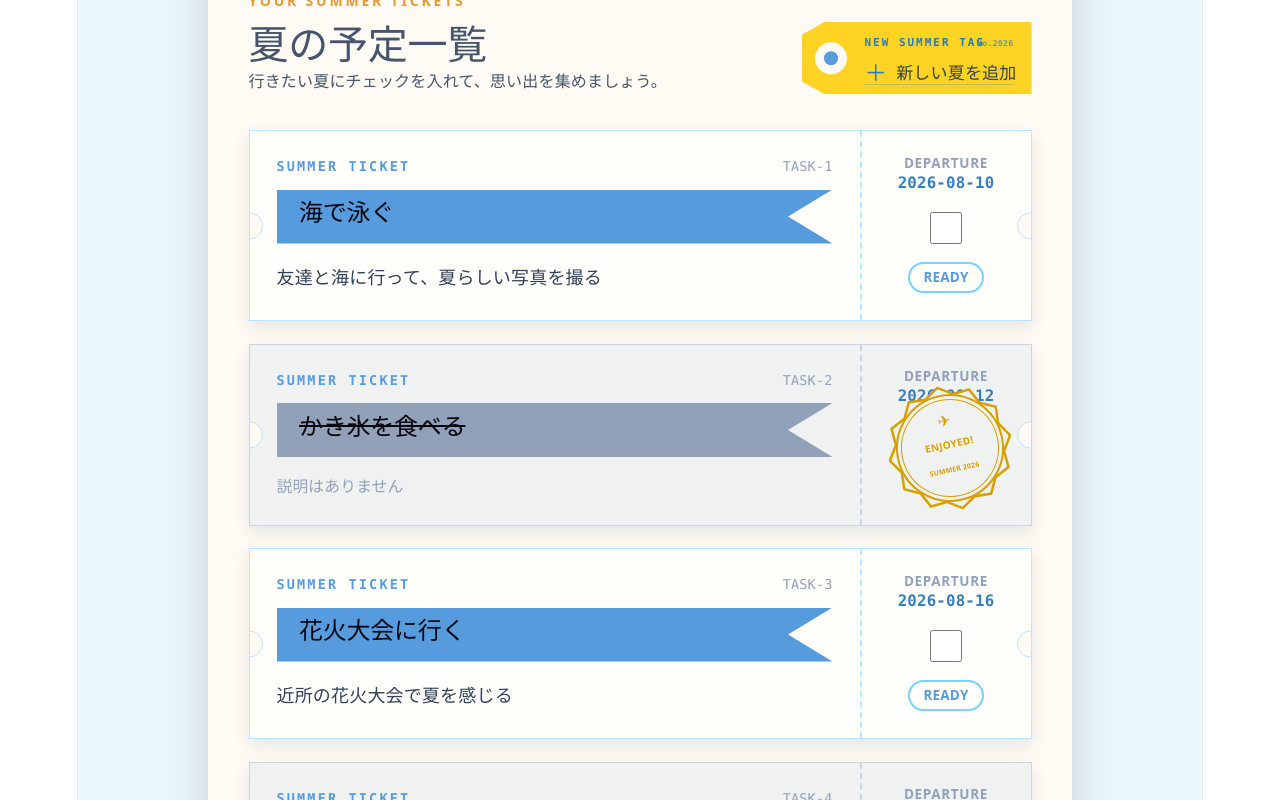
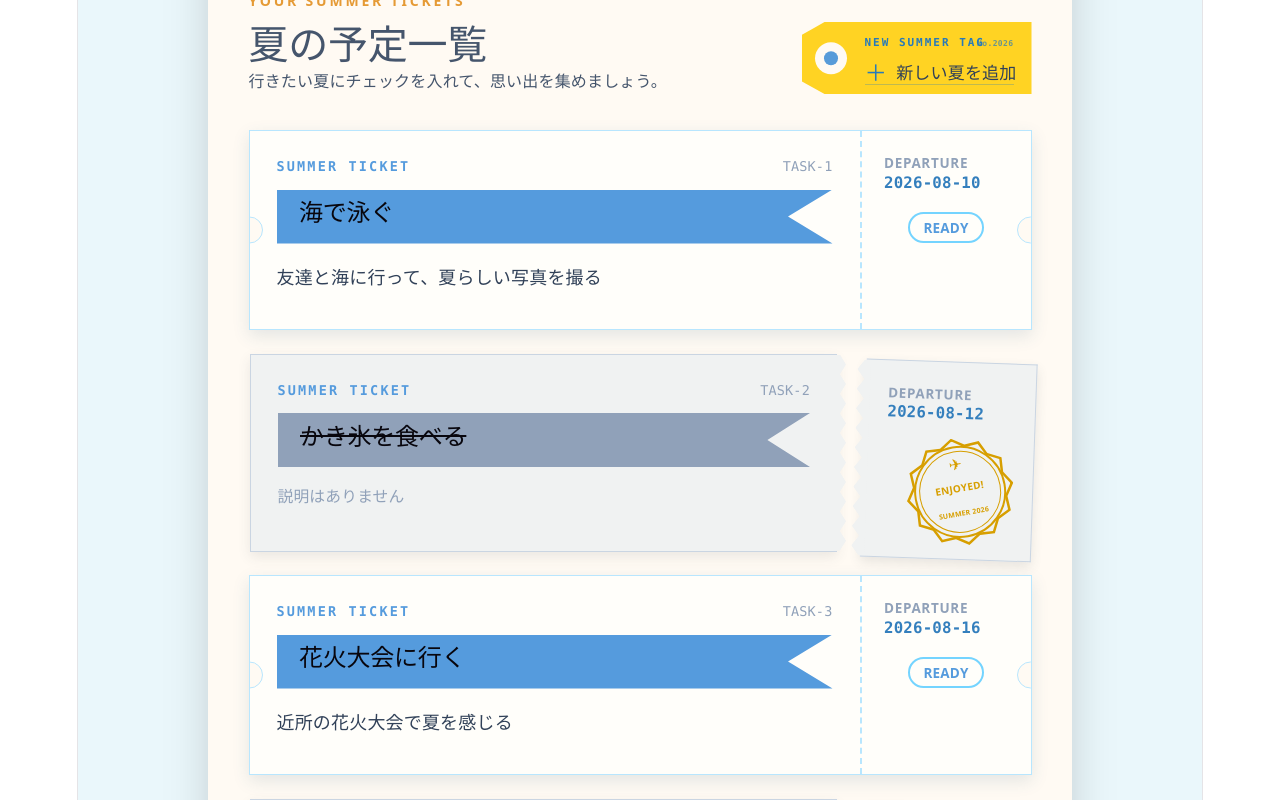
Before and after one commit to team411-uec/26-gassyuku-summer-enjoy, a React (Vite) app: page / in a window 1280 px wide. Shown: the part 480-1280 px from the top of the page. Built offline with nearby package versions, Linux system fonts and the light colour scheme.

Commit message:
タスクをよりチケットっぽくする変更

```diff
--- a/src/components/TaskItem.tsx
+++ b/src/components/TaskItem.tsx
@@ -11,17 +11,60 @@ const stampShape =
 export function TaskItem({ task, onToggle }: TaskItemProps) {
   return (
     <li
-      className={`relative overflow-hidden border shadow-[0_6px_16px_rgba(45,93,126,0.13)] transition duration-200 ${
+      className={`relative transition duration-500 ${
         task.completed
-          ? "border-slate-300 bg-[#f0f2f2]"
-          : "border-sky-200 bg-[#fffefa] hover:-translate-y-0.5 hover:shadow-lg"
+          ? "overflow-visible border border-transparent bg-transparent"
+          : "overflow-hidden border border-sky-200 bg-[#fffaf3] shadow-[0_6px_16px_rgba(45,93,126,0.13)] hover:-translate-y-0.5 hover:shadow-lg"
       }`}
     >
-      <div className="absolute -left-3 top-1/2 h-6 w-6 -translate-y-1/2 rounded-full border border-sky-200 bg-[#fffaf3]" />
-      <div className="absolute -right-3 top-1/2 h-6 w-6 -translate-y-1/2 rounded-full border border-sky-200 bg-[#fffaf3]" />
+      {/* 未完了のときだけ表示する切符の半円 */}
+      {!task.completed && (
+        <>
+          <div className="absolute -left-3 top-1/2 z-30 h-6 w-6 -translate-y-1/2 rounded-full border border-sky-200 bg-[#fffaf3]" />
 
-      <div className="grid sm:grid-cols-[1fr_9.5rem]">
-        <div className="min-w-0 p-5 sm:p-6">
+          <div className="absolute -right-3 top-1/2 z-30 h-6 w-6 -translate-y-1/2 rounded-full border border-sky-200 bg-[#fffaf3]" />
+        </>
+      )}
+
+      {/* 完了すると本体と半券の間が開く */}
+      <div
+        className={`grid transition-all duration-500 sm:grid-cols-[1fr_9.5rem] ${
+          task.completed ? "gap-5" : "gap-0"
+        }`}
+      >
+        {/* チケット本体 */}
+        <div
+          className={`relative min-w-0 p-5 transition-all duration-500 sm:p-6 ${
+            task.completed
+              ? "border-x border-t border-slate-300 bg-[#f0f2f2] shadow-[0_5px_12px_rgba(60,70,80,0.10)] sm:border-y sm:border-l sm:border-r-0"
+              : "bg-[#fffefa]"
+          }`}
+        >
+          {/* スマホ：本体側のちぎれ目 */}
+          {task.completed && (
+            <div
+              aria-hidden="true"
+              className="pointer-events-none absolute -bottom-2 left-0 z-10 h-3 w-full bg-[#f0f2f2] sm:hidden"
+              style={{
+                clipPath:
+                  "polygon(0 0, 100% 0, 100% 45%, 95% 100%, 90% 45%, 85% 100%, 80% 45%, 75% 100%, 70% 45%, 65% 100%, 60% 45%, 55% 100%, 50% 45%, 45% 100%, 40% 45%, 35% 100%, 30% 45%, 25% 100%, 20% 45%, 15% 100%, 10% 45%, 5% 100%, 0 45%)",
+              }}
+            />
+          )}
+
+          {/* PC：本体側のちぎれ目 */}
+          {task.completed && (
+            <div
+              aria-hidden="true"
+              className="pointer-events-none absolute -right-2 top-0 z-10 hidden h-full w-3 bg-[#f0f2f2] sm:block"
+              style={{
+                clipPath:
+                  "polygon(0 0, 55% 0, 100% 5%, 55% 10%, 100% 15%, 55% 20%, 100% 25%, 55% 30%, 100% 35%, 55% 40%, 100% 45%, 55% 50%, 100% 55%, 55% 60%, 100% 65%, 55% 70%, 100% 75%, 55% 80%, 100% 85%, 55% 90%, 100% 95%, 55% 100%, 0 100%)",
+              }}
+            />
+          )}
+
+          {/* チケット番号 */}
           <div className="mb-3 flex items-center justify-between gap-3">
             <p className="font-mono text-xs font-bold tracking-[0.16em] text-[#559bdd]">
               SUMMER TICKET
@@ -32,6 +75,7 @@ export function TaskItem({ task, onToggle }: TaskItemProps) {
             </p>
           </div>
 
+          {/* タスクタイトルの帯 */}
           <div
             className={`mb-4 flex min-h-12 items-center px-5 pr-12 text-white ${
               task.completed ? "bg-slate-400" : "bg-[#559bdd]"
@@ -50,6 +94,7 @@ export function TaskItem({ task, onToggle }: TaskItemProps) {
             </h2>
           </div>
 
+          {/* タスクの説明 */}
           {task.description ? (
             <p
               className={`text-left leading-7 ${
@@ -67,12 +112,60 @@ export function TaskItem({ task, onToggle }: TaskItemProps) {
           )}
         </div>
 
+        {/* 点線より右側・スマホでは下側の半券 */}
         <label
-          className={`flex min-h-36 cursor-pointer items-center justify-between gap-4 border-t-2 border-dashed p-5 sm:flex-col sm:justify-start sm:border-l-2 sm:border-t-0 ${
-            task.completed ? "border-slate-300" : "border-sky-200"
+          title={
+            task.completed
+              ? "クリックして未完了に戻す"
+              : "クリックして完了にする"
+          }
+          className={`relative flex min-h-44 cursor-pointer items-center justify-between gap-4 p-5 transition-all duration-500 sm:flex-col sm:items-start sm:justify-start ${
+            task.completed
+              ? "origin-top-left translate-y-1.5 rotate-[1.5deg] border-x border-b border-slate-300 bg-[#f0f2f2] shadow-[0_5px_12px_rgba(60,70,80,0.12)] sm:translate-x-1.5 sm:translate-y-1 sm:rotate-[2deg] sm:border-y sm:border-r sm:border-l-0"
+              : "border-t-2 border-dashed border-sky-200 bg-[#fffefa] sm:border-l-2 sm:border-t-0"
           }`}
         >
-          <div className="text-left sm:text-center">
+          {/* スマホ：半券側のちぎれ目 */}
+          {task.completed && (
+            <div
+              aria-hidden="true"
+              className="pointer-events-none absolute -top-2 left-0 z-10 h-3 w-full bg-[#f0f2f2] sm:hidden"
+              style={{
+                clipPath:
+                  "polygon(0 100%, 0 55%, 5% 0, 10% 55%, 15% 0, 20% 55%, 25% 0, 30% 55%, 35% 0, 40% 55%, 45% 0, 50% 55%, 55% 0, 60% 55%, 65% 0, 70% 55%, 75% 0, 80% 55%, 85% 0, 90% 55%, 95% 0, 100% 55%, 100% 100%)",
+              }}
+            />
+          )}
+
+          {/* PC：半券側のちぎれ目 */}
+          {task.completed && (
+            <div
+              aria-hidden="true"
+              className="pointer-events-none absolute -left-2 top-0 z-10 hidden h-full w-3 bg-[#f0f2f2] sm:block"
+              style={{
+                clipPath:
+                  "polygon(100% 0, 55% 0, 0 5%, 55% 10%, 0 15%, 55% 20%, 0 25%, 55% 30%, 0 35%, 55% 40%, 0 45%, 55% 50%, 0 55%, 55% 60%, 0 65%, 55% 70%, 0 75%, 55% 80%, 0 85%, 55% 90%, 0 95%, 55% 100%, 100% 100%)",
+              }}
+            />
+          )}
+
+          {/* 表示されないチェックボックス */}
+          <input
+            type="checkbox"
+            checked={task.completed}
+            onChange={(event) =>
+              onToggle(task.id, event.target.checked)
+            }
+            aria-label={
+              task.completed
+                ? `${task.title}を未完了に戻す`
+                : `${task.title}を完了にする`
+            }
+            className="sr-only"
+          />
+
+          {/* 出発日 */}
+          <div className="relative z-20 text-left">
             <p className="text-xs font-bold tracking-wider text-slate-400">
               DEPARTURE
             </p>
@@ -82,32 +175,20 @@ export function TaskItem({ task, onToggle }: TaskItemProps) {
             </p>
           </div>
 
-          <input
-            type="checkbox"
-            checked={task.completed}
-            onChange={(event) => onToggle(task.id, event.target.checked)}
-            aria-label={
-              task.completed
-                ? `${task.title}の完了を取り消す`
-                : `${task.title}を完了にする`
-            }
-            className="h-7 w-7 cursor-pointer accent-[#f2bd00]"
-          />
-
+          {/* 未完了のときだけ表示 */}
           {!task.completed && (
-            <span className="rounded-full border-2 border-sky-300 px-3 py-1 text-xs font-black text-[#559bdd]">
+            <span className="rounded-full border-2 border-sky-300 px-3 py-1 text-xs font-black text-[#559bdd] sm:self-center">
               READY
             </span>
           )}
-        </label>
-      </div>
 
-      {/* 完了済みの旅行スタンプ */}
+          {/* 完了したときの旅行スタンプ */}
           {task.completed && (
             <div
               aria-hidden="true"
-          className="pointer-events-none absolute bottom-2 right-0 z-20 h-28 w-28 -rotate-12 text-[#d79f00] sm:bottom-3 sm:right-4"
+              className="pointer-events-none absolute bottom-2 right-5 z-30 h-24 w-24 -rotate-12 sm:bottom-3 sm:right-4"
             >
+              {/* ギザギザしたスタンプの外周 */}
               <div
                 className="absolute inset-0 bg-[#d79f00]"
                 style={{ clipPath: stampShape }}
@@ -118,10 +199,13 @@ export function TaskItem({ task, onToggle }: TaskItemProps) {
                 />
               </div>
 
-          <div className="absolute inset-[9px] flex flex-col items-center justify-center rounded-full border-2 border-[#d79f00] text-center">
+              {/* スタンプの内側 */}
+              <div className="absolute inset-[8px] flex flex-col items-center justify-center rounded-full border-2 border-[#d79f00] text-center text-[#d79f00]">
                 <div className="absolute inset-[3px] rounded-full border border-[#d79f00]" />
 
-            <span className="relative text-sm leading-none">✈︎</span>
+                <span className="relative text-sm leading-none">
+                  ✈︎
+                </span>
 
                 <span className="relative mt-0.5 text-[10px] font-black tracking-wide">
                   ENJOYED!
@@ -133,6 +217,8 @@ export function TaskItem({ task, onToggle }: TaskItemProps) {
               </div>
             </div>
           )}
+        </label>
+      </div>
     </li>
   )
 }
```
Lines whose indentation alone changed are shown as unchanged.
